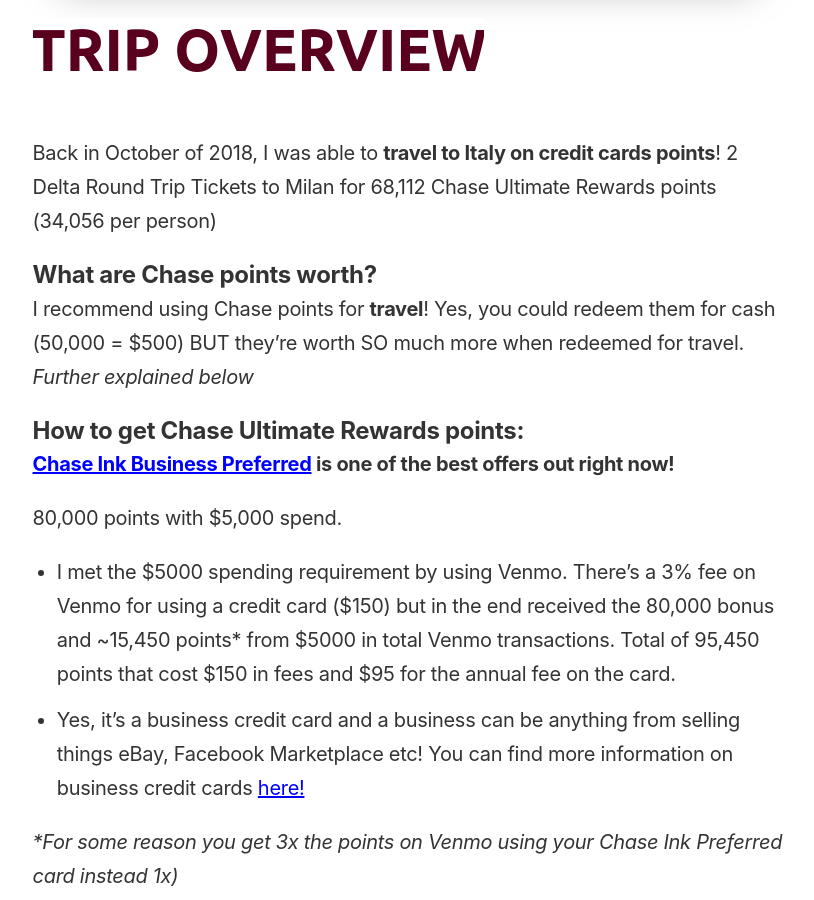
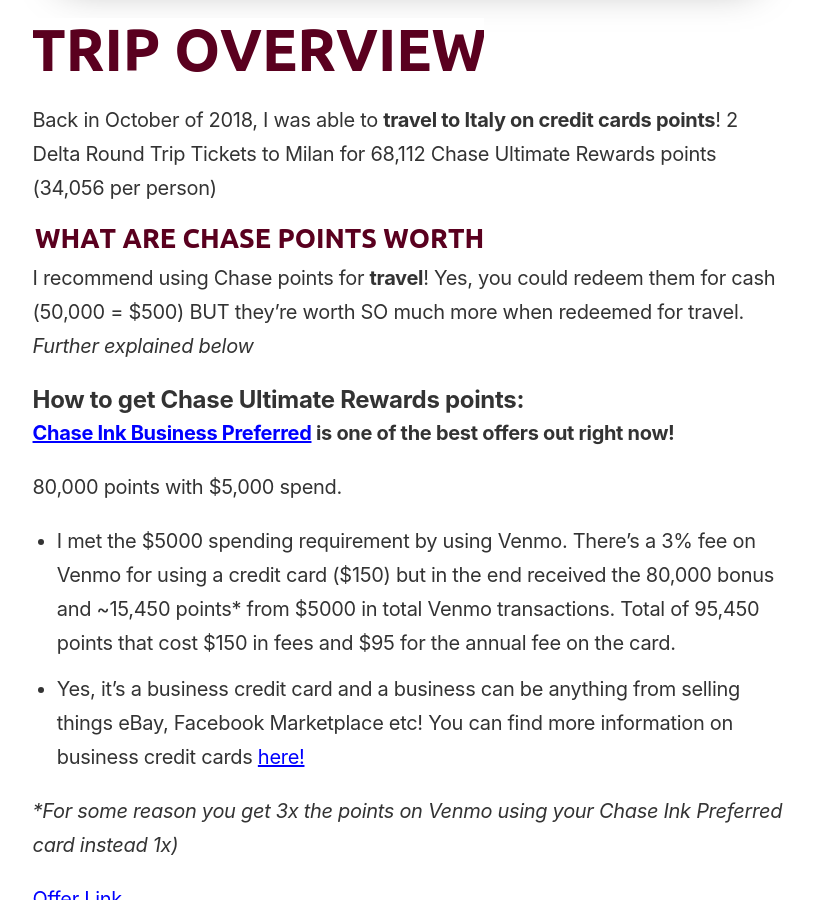
Before and after one commit to ohiosveryown/atldeals, a Jekyll site: the page built from _posts/2019-02-21-milan-slash-florence-slash-rome.markdown, in a window 1280 px wide and 900 px high, scrolled down 874 px. Shown: the whole window, without its empty margins (232-1046 px from the left). Built offline with Jekyll 4.4.1, drawn with Linux system fonts in a browser that asks for light colours; some of the changed text lies outside the part shown.

Commit message:
Updated Milan Slash Florence Slash Rome

```diff
--- a/_posts/2019-02-21-milan-slash-florence-slash-rome.markdown
+++ b/_posts/2019-02-21-milan-slash-florence-slash-rome.markdown
@@ -9,11 +9,11 @@
 layout: post
 ---
 
-![Trip Overview.png](/uploads/Trip%20Overview.png)
+![Trip Overview-519837.png](/uploads/Trip%20Overview-519837.png)
 
 Back in October of 2018, I was able to **travel to Italy on credit cards points**! 2 Delta Round Trip Tickets to Milan for 68,112 Chase Ultimate Rewards points (34,056 per person)
 
-## **What are Chase points worth?**
+## ![Chase Points.png](/uploads/Chase%20Points.png)
 
 I recommend using Chase points for **travel**! Yes, you could redeem them for cash (50,000 = $500) BUT they're worth SO much more when redeemed for travel. *Further explained below*
 
@@ -57,7 +57,7 @@
 
 Last year, I got both the Sapphire Reserve and Sapphire Preferred Cards, but they only allow 1 Sapphire card per person now. So choose the on that best fits you!
 
-## **What are Chase points worth?**
+## ![Chase Points.png](/uploads/Chase%20Points.png)
 
 Yes, you could redeem them for cash (50,000 = $500) BUT they're worth SO much more when redeemed for travel. You can transfer points to airlines / hotels or redeem through the Chase portal.
 
```
